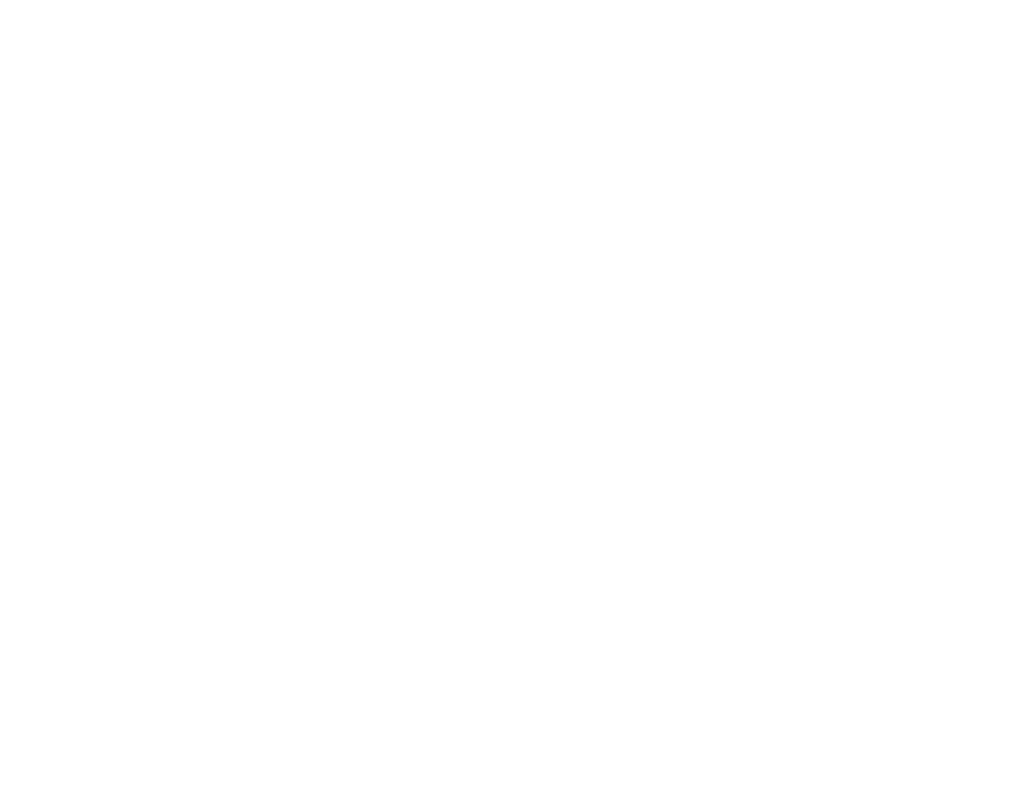
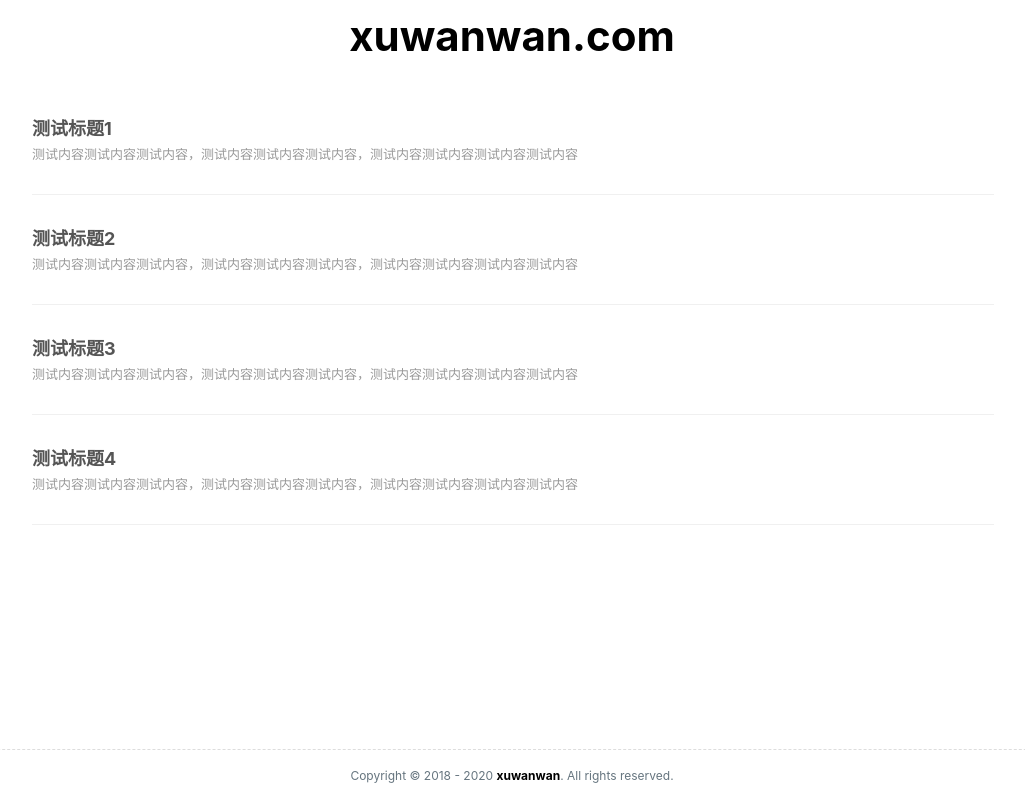
Before and after one commit to xuwanwanTT/xu-blog, a React (Create React App) app: page / in a window 1280 px wide. Shown: the whole page, without its empty margins (128-1153 px from the left). Built offline with nearby package versions, Linux system fonts and the light colour scheme.

Commit message:
feat:展示

```diff
--- a/package.json
+++ b/package.json
@@ -8,13 +8,15 @@
     "@testing-library/user-event": "^7.1.2",
     "react": "^16.14.0",
     "react-dom": "^16.14.0",
+    "react-router-dom": "^5.2.0",
     "react-scripts": "3.4.3"
   },
   "scripts": {
     "start": "react-scripts start",
     "build": "react-scripts build",
     "test": "react-scripts test",
-    "eject": "react-scripts eject"
+    "eject": "react-scripts eject",
+    "relate": "node ./src/relate.js"
   },
   "eslintConfig": {
     "extends": "react-app"
--- a/src/App.css
+++ b/src/App.css
@@ -27,3 +27,21 @@
   white-space: nowrap;
   text-overflow: ellipsis;
 }
+
+header {
+  font-size: 42px;
+  font-weight: bold;
+  text-align: center;
+}
+
+footer {
+  text-align: center;
+  color: #66757f;
+  font-size: 12px;
+  box-sizing: border-box;
+}
+
+footer > a  {
+  color: #000;
+  font-weight: bold;
+}
--- a/src/App.js
+++ b/src/App.js
@@ -1,11 +1,32 @@
 import React from 'react';
 import './App.css';
+import './layout.css';
+import { HashRouter, Route, Switch } from "react-router-dom";
+import ArticleList from './page/article-list/Page.js';
+import ArticleEdit from './page/article-edit/Page.js';
 
 function App() {
   return (
-    <div className="App">
+    <HashRouter>
+      <div className={'App layout-type1-wrap'}>
 
-    </div>
+        <div className={'header'}>
+          <header>xuwanwan.com</header>
+        </div>
+
+        <div className={'main'}>
+          <Switch>
+            <Route path={'/'} component={ArticleList} />
+            {/* <Route path={'/edit'} component={ArticleEdit} /> */}
+          </Switch>
+        </div>
+
+        <div className={'footer'}>
+          <footer>Copyright © 2018 - 2020 <a href="#/">xuwanwan</a>. All rights reserved.</footer>
+        </div>
+
+      </div>
+    </HashRouter>
   );
 }
 
--- /dev/null
+++ b/src/layout.css
@@ -0,0 +1,42 @@
+/**
+* layout-type1-wrap
+* 上--中--下 header--main-footer
+* 铺满整个屏幕
+*/
+
+.layout-type1-wrap {
+  width: 100%;
+  height: 100%;
+  display: flex;
+  flex-direction: column;
+}
+
+.layout-type1-wrap > .header {
+  width: 100%;
+  height: 70px;
+  position: relative;
+  display: flex;
+  align-items: center;
+  justify-content: center;
+}
+
+.layout-type1-wrap > .main {
+  width: 100%;
+  flex: 1;
+  overflow-y: auto;
+  overflow-x: hidden;
+  margin: 30px 0;
+  position: relative;
+  display: flex;
+  flex-direction: column;
+}
+
+.layout-type1-wrap > .footer {
+  width: 100%;
+  height: 50px;
+  position: relative;
+  display: flex;
+  align-items: center;
+  justify-content: center;
+  border-top: 1px dashed #ddd;
+}
--- /dev/null
+++ b/src/page/article-details/Page.js
@@ -0,0 +1,7 @@
+import React from 'react';
+
+export default () => {
+  return (
+    <div></div>
+  );
+};
--- /dev/null
+++ b/src/page/article-edit/Page.js
@@ -0,0 +1,7 @@
+import React from 'react';
+
+export default () => {
+  return (
+    <div></div>
+  );
+};
--- /dev/null
+++ b/src/page/article-list/Page.js
@@ -0,0 +1,34 @@
+import React, { useEffect, useState } from 'react';
+import './page.css';
+
+export default () => {
+  const [data, setData] = useState([]);
+
+  useEffect(() => {
+    setData([
+      {
+        title: '测试标题1', content: '测试内容测试内容测试内容，测试内容测试内容测试内容，测试内容测试内容测试内容测试内容',
+        url: '/article/1', update_date: ''
+      },
+      { title: '测试标题2', content: '测试内容测试内容测试内容，测试内容测试内容测试内容，测试内容测试内容测试内容测试内容' },
+      { title: '测试标题3', content: '测试内容测试内容测试内容，测试内容测试内容测试内容，测试内容测试内容测试内容测试内容' },
+      { title: '测试标题4', content: '测试内容测试内容测试内容，测试内容测试内容测试内容，测试内容测试内容测试内容测试内容' }
+    ]);
+  }, []);
+
+  return (
+    <div className={'article-list-warp'}>
+
+      <div className={'list-ul'}>
+        {data.map((s, i) => (
+          <div className={'list-li'} key={'list' + i}>
+            <a className={'title'} target={'_blank'} rel={'noopener noreferrer'} href={s.url}>{s.title}</a>
+            <div className={'content'}>{s.content}</div>
+            <div className={'meta'}></div>
+          </div>
+        ))}
+      </div>
+
+    </div>
+  );
+};
--- /dev/null
+++ b/src/page/article-list/page.css
@@ -0,0 +1,28 @@
+.article-list-warp {
+  width: 960px;
+  margin: 0 auto;
+}
+.article-list-warp .list-ul {
+  width: 100%;
+}
+.article-list-warp .list-ul .list-li {
+  position: relative;
+  width: 100%;
+  margin: 0 0 15px;
+  padding: 15px 2px 20px 0;
+  border-bottom: 1px solid #f0f0f0;
+}
+.article-list-warp .list-ul .list-li .title {
+  margin: -7px 0 4px;
+  font-size: 18px;
+  font-weight: 700;
+  line-height: 1.5;
+  font-size: #333;
+  cursor: pointer;
+}
+.article-list-warp .list-ul .list-li .content {
+  margin: 0 0 8px;
+  font-size: 13px;
+  line-height: 24px;
+  color: #999;
+}
--- /dev/null
+++ b/src/page/article-list/page.less
@@ -0,0 +1,28 @@
+.article-list-warp {
+  width: 960px;
+  margin: 0 auto;
+  .list-ul {
+    width: 100%;
+    .list-li {
+      position: relative;
+      width: 100%;
+      margin: 0 0 15px;
+      padding: 15px 2px 20px 0;
+      border-bottom: 1px solid #f0f0f0;
+      .title {
+        margin: -7px 0 4px;
+        font-size: 18px;
+        font-weight: 700;
+        line-height: 1.5;
+        font-size: #333;
+        cursor: pointer;
+      }
+      .content {
+        margin: 0 0 8px;
+        font-size: 13px;
+        line-height: 24px;
+        color: #999;
+      }
+    }
+  }
+}
```
Also changed, not shown: 1 other file (tests, documents, lock files or other folders).
